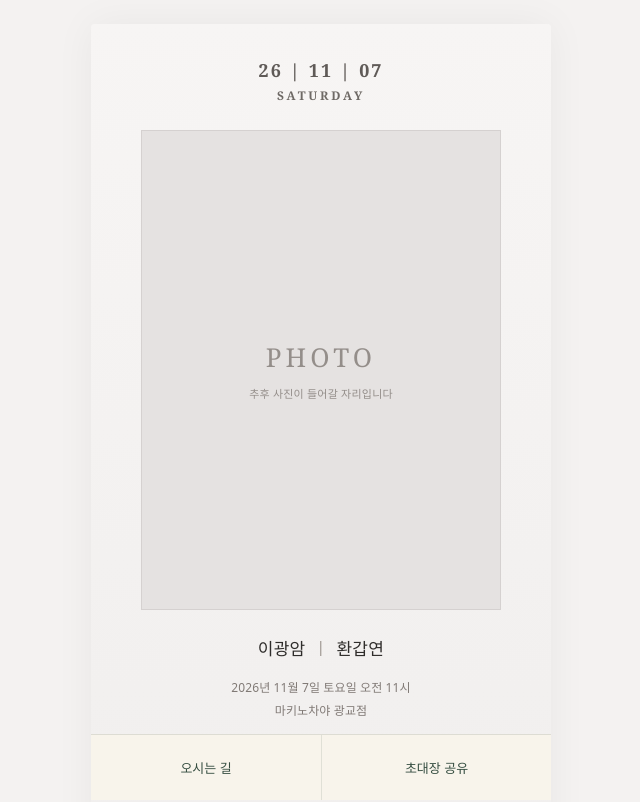
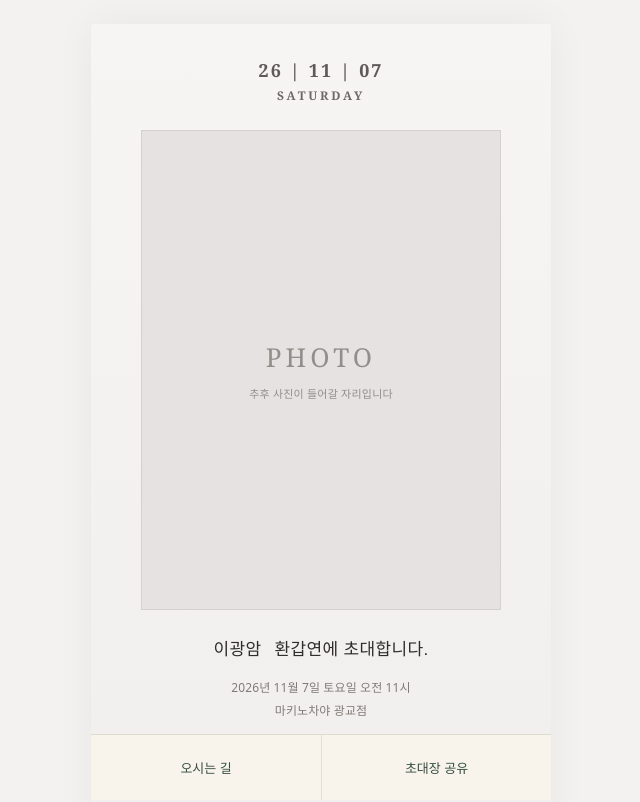
Before and after one commit to Hokite/invitation, a React (Vite) app: page / in a window 1280 px wide. Shown: the top 802 px of the page, without its empty margins (319-959 px from the left). Built offline with nearby package versions, Linux system fonts and the light colour scheme.

Commit message:
Update invitation message in App.tsx

```diff
--- a/src/App.tsx
+++ b/src/App.tsx
@@ -130,8 +130,7 @@ export default function App() {
 
           <div className="hero-name-row">
             <strong>{invitation.name}</strong>
-            <span>|</span>
-            <strong>환갑연</strong>
+            <strong>환갑연에 초대합니다.</strong>
           </div>
 
           <p className="hero-meta">{label} {eventTimeText}</p>
```
